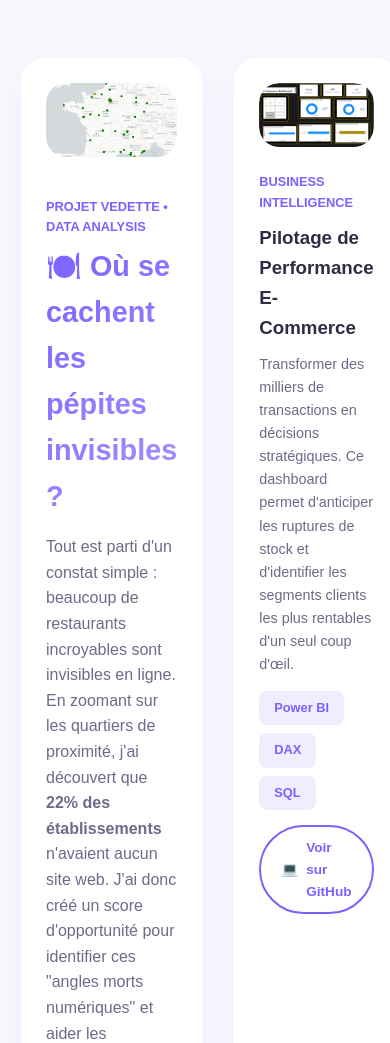
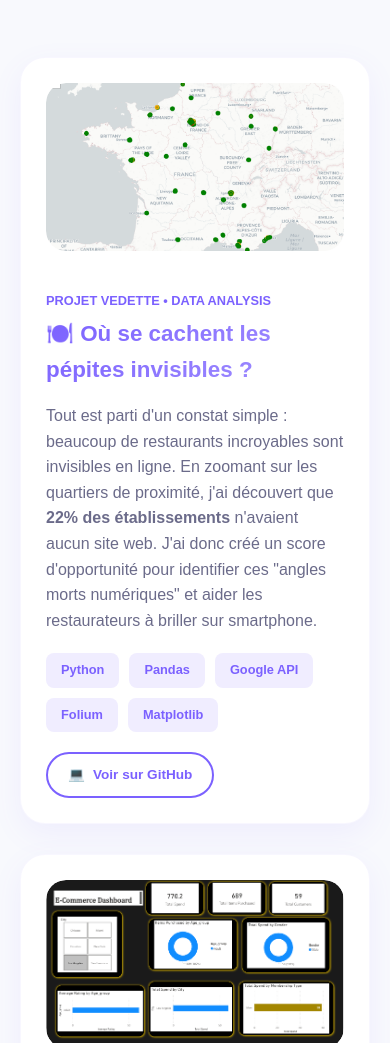
Before and after one commit to SyllaMawa/Portefolio, a plain HTML site: page index.html in a window 390 px wide. Shown: the part 1941-2984 px from the top of the page. Drawn offline with Linux system fonts and the light colour scheme; a web font is replaced by a local one.

Commit message:
Mise à jour du fichier index

```diff
--- a/style.css
+++ b/style.css
@@ -729,6 +729,7 @@ footer {
     .hero-btns { justify-content: center; }
     .hero-visual { display: none; }
     .skill-bars { grid-template-columns: 1fr; }
+    .project-grid { grid-template-columns: 1fr !important; }
     .contact-banner { padding: 60px 30px; }
     .contact-banner h2 { font-size: 2.5rem; }
 }
@@ -800,8 +801,9 @@ footer {
     }
 
     /* Project Grid */
-    .project-masonry {
-        grid-template-columns: 1fr;
+    .project-masonry,
+    .project-grid {
+        grid-template-columns: 1fr !important;
     }
 
     .project-item {
@@ -812,6 +814,10 @@ footer {
     .project-item.featured {
         grid-column: span 1;
         flex-direction: column;
+    }
+
+    .project-item.featured .project-content h3 {
+        font-size: 1.4rem !important;
     }
 
     /* Service / Skills Cards */
```
